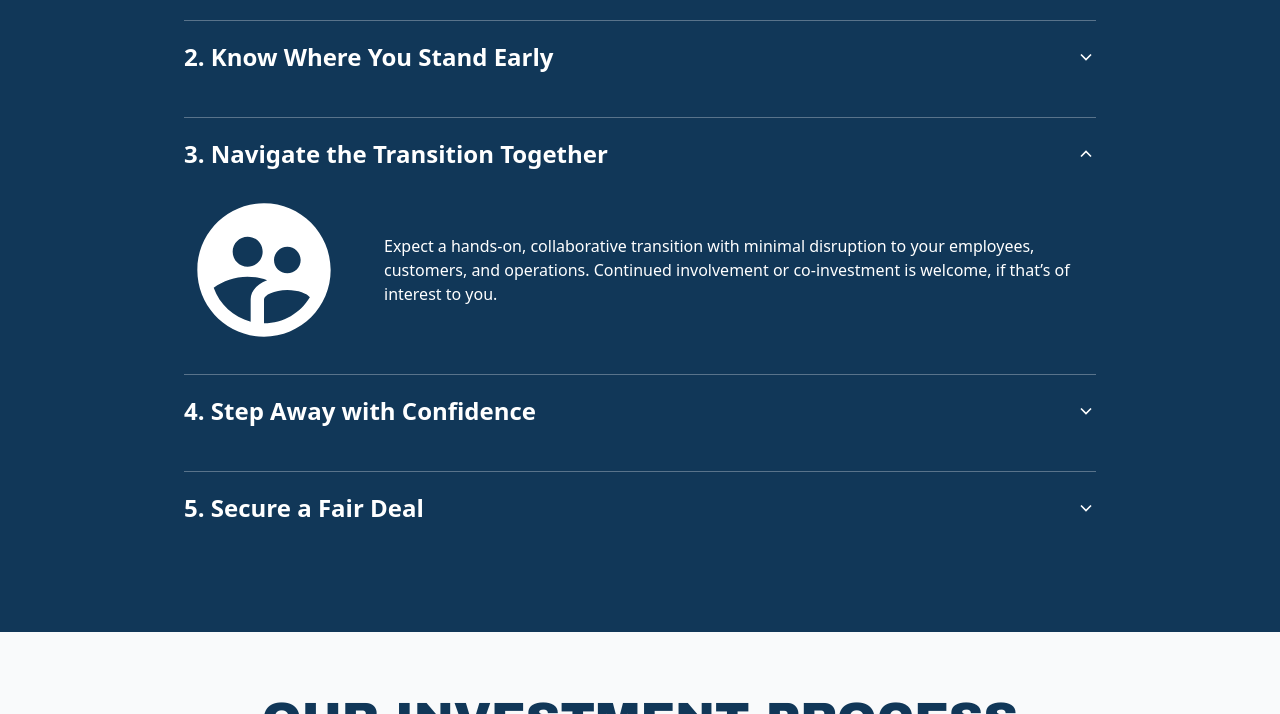
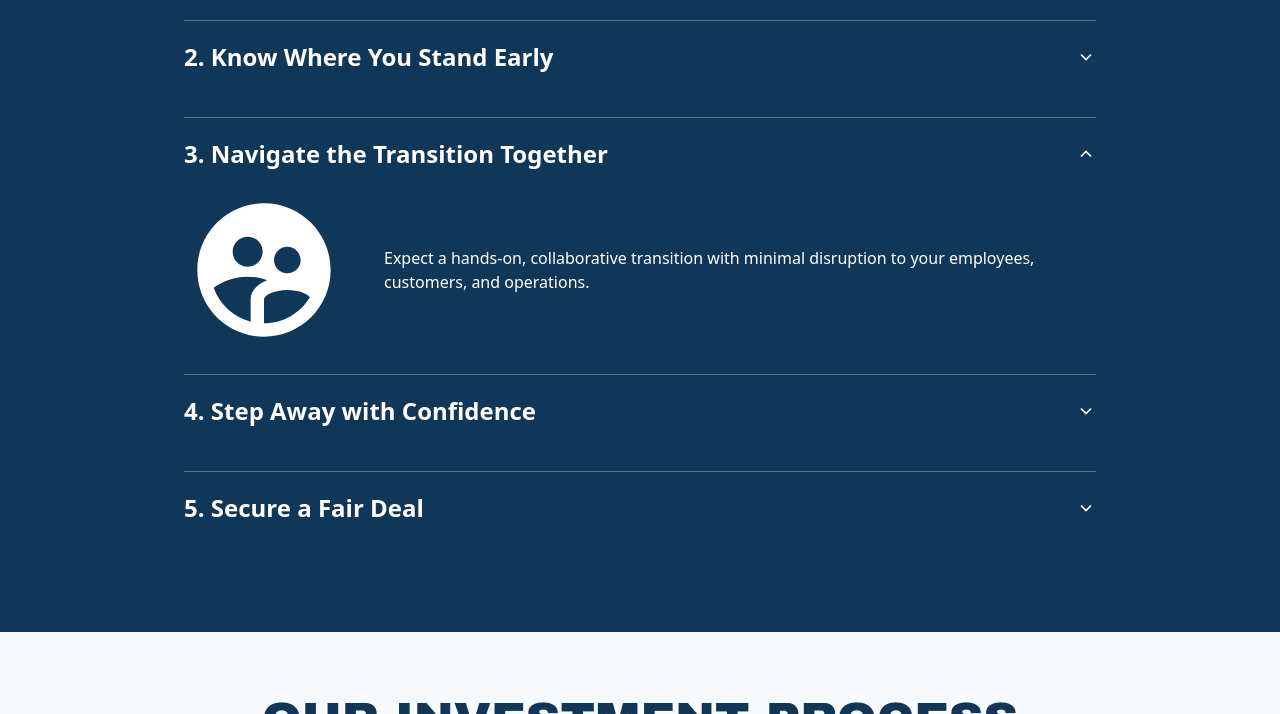
Before and after one commit to sakaicoder/sakaicapital-website, a plain HTML site: page approach.html in a window 1280 px wide. Both pictures are taken after a click on the button "3. Navigate the Transition Together". Shown: the part 828-1542 px from the top of the page. Drawn offline with nearby package versions, Linux system fonts and the light colour scheme.

Commit message:
250724 Edit 7

```diff
--- a/approach.html
+++ b/approach.html
@@ -161,7 +161,7 @@
             <div class="flex flex-col sm:flex-row sm:items-center gap-6 sm:gap-8">
               <img src="assets/img/diff/p3.svg" alt="" class="icon-invert w-24 h-24 sm:w-32 sm:h-32 md:w-40 md:h-40 flex-shrink-0" />
               <p class="text-sm sm:text-base sm:ml-2 flex-1">
-                Expect a hands-on, collaborative transition with minimal disruption to your employees, customers, and operations. Continued involvement or co-investment is welcome, if that’s of interest to you.
+                Expect a hands-on, collaborative transition with minimal disruption to your employees, customers, and operations.
               </p>
             </div>
           </div>
```
